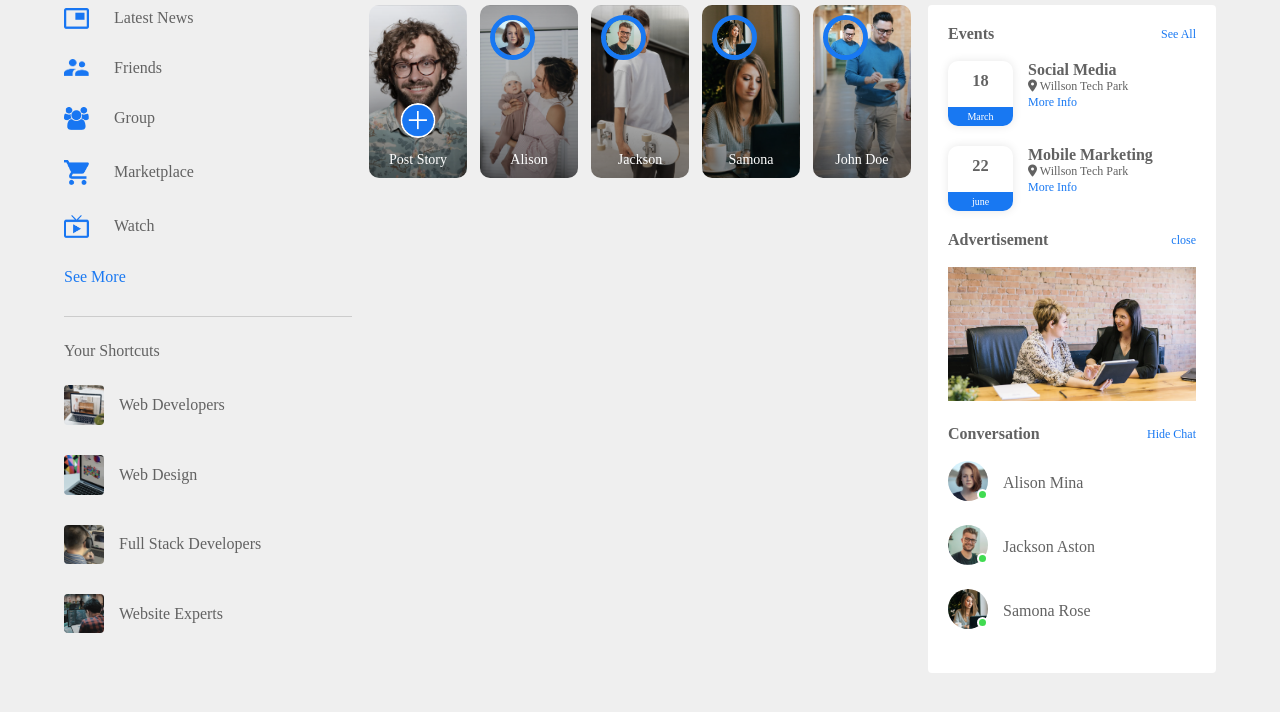
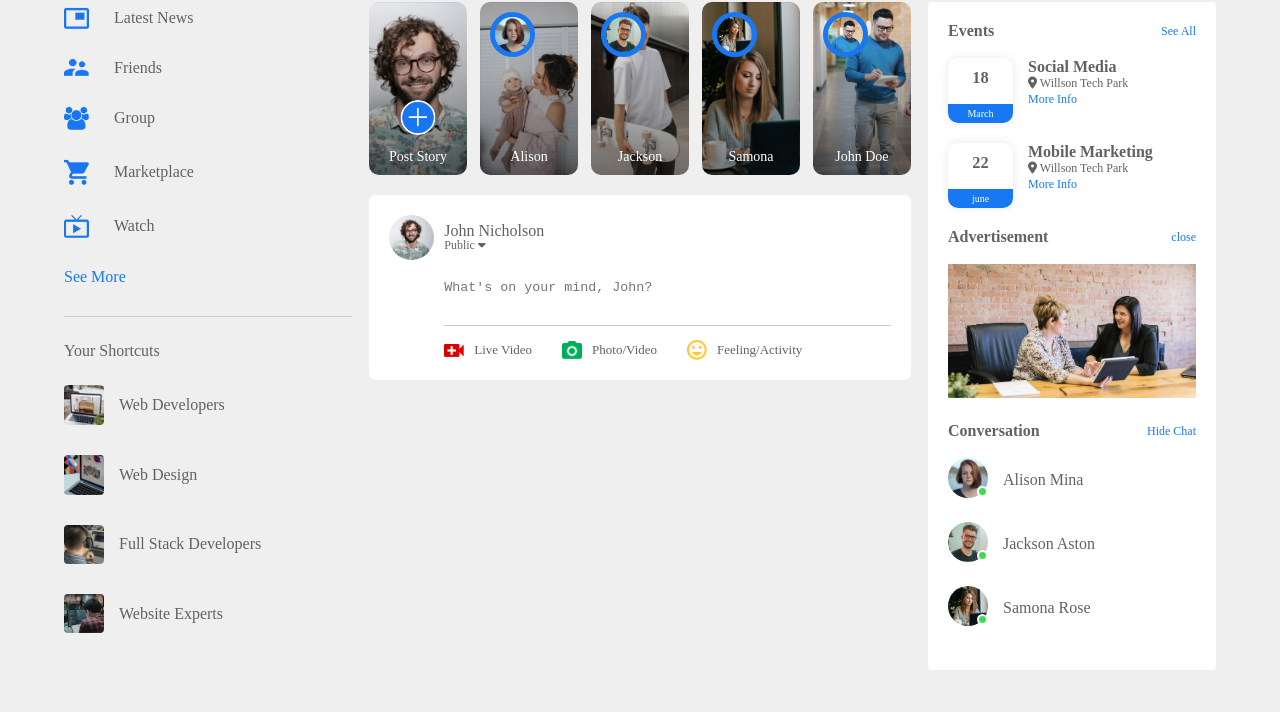
Before and after one commit to kankula/website-08, a plain HTML site: page index.html in a window 1280 px wide. Shown: the part 62-774 px from the top of the page. Drawn offline with Linux system fonts and the light colour scheme; files whose address does not match are found by name.

Commit message:
first commit

```diff
--- a/index.html
+++ b/index.html
@@ -1,5 +1,6 @@
 <!DOCTYPE html>
 <html lang="en">
+
 <head>
     <meta charset="UTF-8">
     <meta http-equiv="X-UA-Compatible" content="IE=edge">
@@ -8,6 +9,7 @@
     <link rel="stylesheet" href="style.css">
     <link rel="stylesheet" href="https://cdnjs.cloudflare.com/ajax/libs/font-awesome/6.0.0-beta3/css/all.min.css">
 </head>
+
 <body>
     <nav>
         <div class="nav-left">
@@ -74,9 +76,27 @@
                     <p>John Doe</p>
                 </div>
             </div>
+            <div class="write-post-container">
+                <div class="user-profile">
+                    <img src="images/profile-pic.png">
+                    <div>
+                        <p>John Nicholson</p>
+                        <small>Public <i class="fas fa-caret-down"></i></small>
+                    </div>
+                </div>
+                <div class="post-input-container">
+                    <textarea rows="3" placeholder="What's on your mind, John?"></textarea>
+                    <div class="add-post-links">
+                        <a href="#"><img src="images/live-video.png"> Live Video</a>
+                        <a href="#"><img src="images/photo.png"> Photo/Video</a>
+                        <a href="#"><img src="images/feeling.png"> Feeling/Activity</a>
+                    </div>
+                </div>
             </div>
 
 
+
+        </div>
         <div class="right-sidebar">
             <div class="sidebar-title">
                 <h4>Events</h4>
@@ -137,4 +157,5 @@
 
 
 </body>
+
 </html>
--- a/style.css
+++ b/style.css
@@ -254,3 +254,58 @@ nav {
     border: 0;
     width: 35px;
 }
+
+
+.write-post-container {
+    width: 100%;
+    background: #fff;
+    border-radius: 6px;
+    padding: 20px;
+    color: #626262;
+}
+.user-profile {
+    display: flex;
+    align-items: center;
+}
+.user-profile img {
+    width: 45px;
+    border-radius: 50%;
+    margin-right: 10px;
+}
+.user-profile p {
+    margin-bottom: -5px;
+    font-weight: 500;
+    color: #626262;
+}
+.user-profile small {
+    font-size: 12px;
+}
+
+.post-input-container {
+    padding-left: 55px;
+    padding-top: 20px;
+}
+.post-input-container textarea {
+    width: 100%;
+    border: 0;
+    outline: 0;
+    border-bottom: 1px solid #ccc;
+    background: transparent;
+    resize: none;
+}
+.add-post-links {
+    display: flex;
+    margin-top: 10px;
+}
+.add-post-links a {
+    text-decoration: none;
+    display: flex;
+    align-items: center;
+    color: #626262;
+    margin-right: 30px;
+    font-size: 13px;
+}
+.add-post-links a img {
+    width: 20px;
+    margin-right: 10px;
+}
```
Lines whose indentation alone changed are shown as unchanged.
